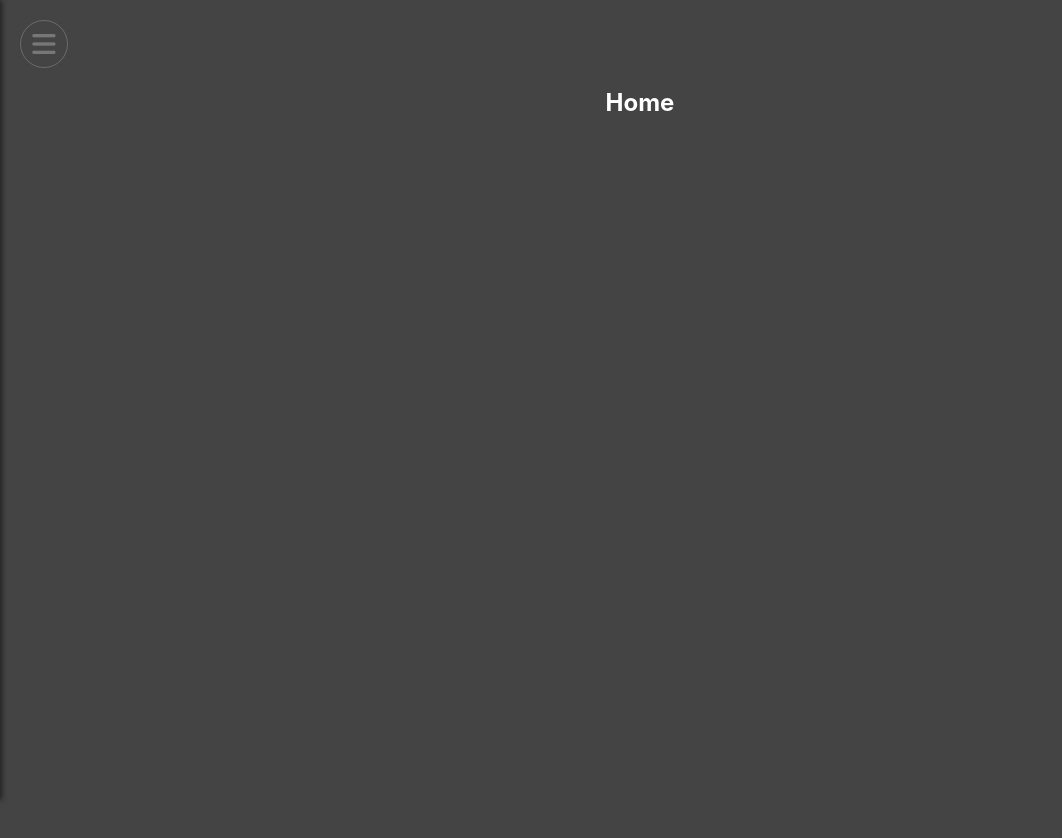
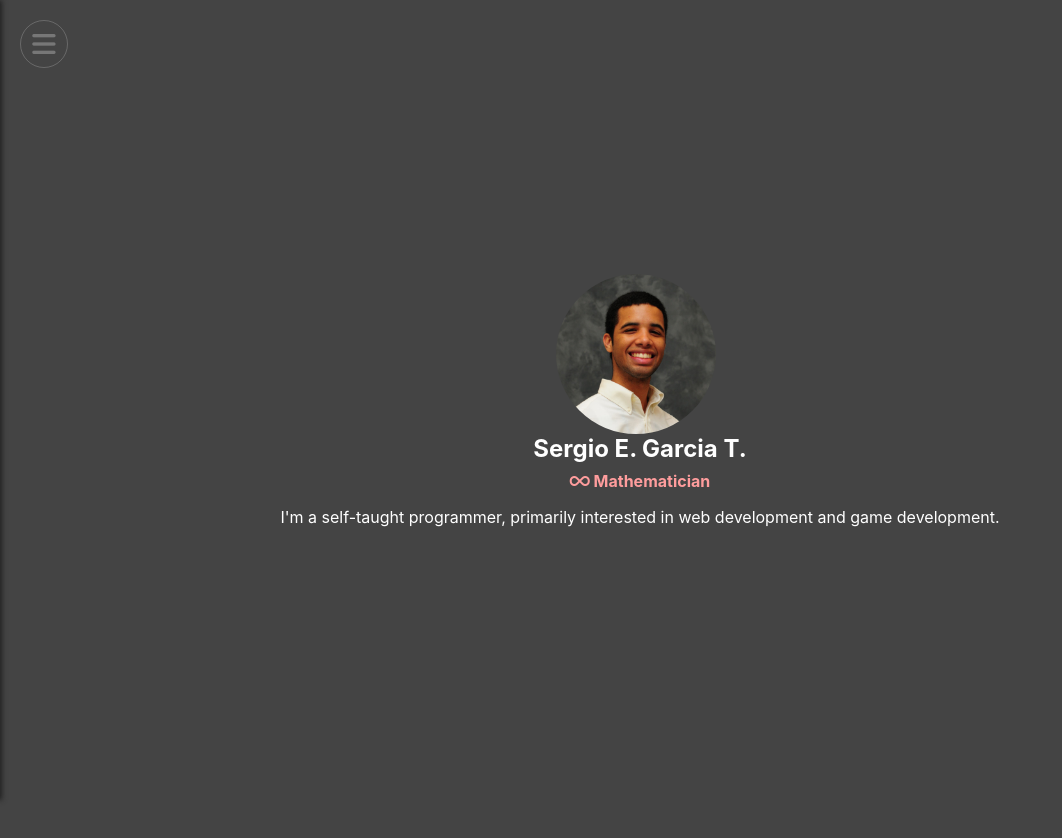
Before and after one commit to segarciat/personal-website, a React (Create React App) app in the folder frontend/: page / in a window 1280 px wide. Shown: the top 838 px of the page, without its empty margins (0-1062 px from the left). After the commit the page ends 800 px from the top, so only its background shows below. Built offline with nearby package versions, Linux system fonts and the light colour scheme.

Commit message:
Reorganized nav css, pushed up Navbar state

```diff
--- a/frontend/src/App.js
+++ b/frontend/src/App.js
@@ -1,12 +1,20 @@
-import React from 'react';
+import React, { useState } from 'react';
 import { Outlet } from 'react-router-dom';
 import Navbar from './components/Navbar';
 
 function App() {
+  const [isNavMenuShown, setIsMenuShown] = useState(false);
+
+  const handleNavTogglerClick = () => {
+    setIsMenuShown((menuWasShown) => !menuWasShown);
+  };
   return (
     <React.Fragment>
-      <Navbar />
-      <main id="content">
+      <Navbar
+        onTogglerClick={handleNavTogglerClick}
+        isNavMenuShown={isNavMenuShown}
+      />
+      <main id="content" className={isNavMenuShown ? 'hide' : undefined}>
         <div className="container">
           <Outlet />
         </div>
--- a/frontend/src/components/Home.js
+++ b/frontend/src/components/Home.js
@@ -1,10 +1,41 @@
-import React from 'react';
+import React, { useEffect, useState } from 'react';
+import brandPhoto from '../images/brand-photo.jfif';
 
 const Home = () => {
+  const brandPhotoStyle = {
+    height: '10rem',
+    width: '10rem',
+    border: 'none',
+    borderRadius: '50%',
+    marginRight: '0.5rem',
+  };
+  const [role, setRole] = useState({});
+
+  useEffect(() => {
+    const roles = [
+      { title: 'Programmer', icon: 'fas fa-terminal' },
+      { title: 'Mathematician', icon: 'fas fa-infinity' },
+      { title: 'Teacher', icon: 'fas fa-graduation-cap' },
+    ];
+    let index = 0;
+    setRole(roles[0]);
+    setInterval(() => {
+      index = (index + 1) % roles.length;
+      setRole(roles[index]);
+    }, 4000);
+  }, []);
   return (
     <React.Fragment>
       <section id="hero">
-        <h1 className="text-center">Home</h1>
+        <img style={brandPhotoStyle} src={brandPhoto} alt="Sergio" />
+        <h1>Sergio E. Garcia T.</h1>
+        <strong className="role">
+          <i className={role.icon}></i> {role.title}
+        </strong>
+        <p>
+          I'm a self-taught programmer, primarily interested in web development
+          and game development.
+        </p>
       </section>
     </React.Fragment>
   );
--- a/frontend/src/components/NavHeader.js
+++ b/frontend/src/components/NavHeader.js
@@ -1,12 +1,14 @@
 import React from 'react';
 
-const NavHeader = ({ isMenuShown, onTogglerClick }) => {
+const NavHeader = ({ isNavMenuShown, onTogglerClick }) => {
   return (
-    <header>
+    <header className={isNavMenuShown ? 'hide' : undefined}>
       <button className="btn nav-toggler" onClick={onTogglerClick}>
         <span>
           <i
-            className={isMenuShown ? 'fas fa-times fa-2x' : 'fas fa-bars fa-2x'}
+            className={
+              isNavMenuShown ? 'fas fa-times fa-2x' : 'fas fa-bars fa-2x'
+            }
           ></i>
         </span>
       </button>
--- a/frontend/src/components/Navbar.js
+++ b/frontend/src/components/Navbar.js
@@ -1,55 +1,36 @@
-import React, { useState } from 'react';
+import React from 'react';
 import { NavLink, Link } from 'react-router-dom';
 import NavHeader from './NavHeader';
 import brandPhoto from '../images/brand-photo.jfif';
 
-const Navbar = () => {
-  const [isMenuShown, setIsMenuShown] = useState(false);
+const Navbar = ({ isNavMenuShown, onTogglerClick }) => {
   const navItems = [
-    { to: '/about', linkText: 'About', iconClassList: 'fas fa-info-circle' },
-    { to: '/blog', linkText: 'Blog', iconClassList: 'fas fa-comment' },
-    { to: '/projects', linkText: 'Projects', iconClassList: 'fas fa-code' },
-    {
-      to: '/contact',
-      linkText: 'Contact',
-      iconClassList: 'fas fa-paper-plane',
-    },
+    { to: '/about', text: 'About', icon: 'fas fa-info-circle' },
+    { to: '/blog', text: 'Blog', icon: 'fas fa-comment' },
+    { to: '/projects', text: 'Projects', icon: 'fas fa-code' },
+    { to: '/contact', text: 'Contact', icon: 'fas fa-paper-plane' },
   ];
-
-  const brandPhotoStyle = {
-    height: '3rem',
-    width: '3rem',
-    border: 'none',
-    borderRadius: '50%',
-    marginRight: '0.5rem',
-  };
-
-  const handleTogglerClick = () => {
-    console.log('toggle menu');
-    setIsMenuShown((menuWasShown) => !menuWasShown);
-    document.querySelector('main#content').classList.toggle('hide');
-    document.querySelector('.navbar header').classList.toggle('hide');
-    document.querySelector('.nav-menu').classList.toggle('show');
-  };
 
   return (
     <nav className="navbar">
       <div className="container">
         <NavHeader
-          onTogglerClick={handleTogglerClick}
-          isMenuShown={isMenuShown}
+          onTogglerClick={onTogglerClick}
+          isNavMenuShown={isNavMenuShown}
         />
-        <div className="nav-menu">
-          <Link to="/" reloadDocument={true}>
-            <img src={brandPhoto} alt="Sergio" style={brandPhotoStyle} />
-            Sergio E. Garcia T.
-          </Link>
+        <div className={`nav-menu ${isNavMenuShown ? 'show' : ''}`}>
+          <div className="nav-brand">
+            <Link to="/" reloadDocument={true}>
+              <img src={brandPhoto} alt="Sergio" />
+              Sergio E. Garcia T.
+            </Link>
+          </div>
           <ul className="nav-links">
             {navItems.map((item, index) => (
-              <li key={`${item.linkText}#${index}`}>
+              <li key={`${item.text}#${index}`}>
                 <NavLink to={item.to} reloadDocument={true}>
-                  <i className={item.iconClassList}></i>
-                  {item.linkText}
+                  <i className={item.icon}></i>
+                  {item.text}
                 </NavLink>
               </li>
             ))}
--- a/frontend/src/scss/_Home.scss
+++ b/frontend/src/scss/_Home.scss
@@ -1,8 +1,45 @@
-@import '../scss/vars';
-@import '../scss/utils';
+@import './vars';
+@import './utils';
 
 #hero {
   height: 100vh;
   display: flex;
+  flex-direction: column;
+  align-items: center;
   justify-content: center;
+  text-align: center;
+  padding: 1rem;
+
+  h1 {
+    margin-bottom: 0.5rem;
+  }
+
+  .role {
+    color: $secondary;
+    animation: slideInStopOut 4s ease-in-out infinite;
+    margin-bottom: 1rem;
+  }
+
+  @keyframes slideInStopOut {
+    0% {
+      transform: translateX(-100%);
+      opacity: 0;
+    }
+    25% {
+      transform: translateX(0);
+      opacity: 1;
+    }
+    50% {
+      transform: translateX(0);
+      opacity: 1;
+    }
+    75% {
+      transform: translateX(0);
+      opacity: 1;
+    }
+    100% {
+      transform: translateX(100%);
+      opacity: 0;
+    }
+  }
 }
--- a/frontend/src/scss/_vars.scss
+++ b/frontend/src/scss/_vars.scss
@@ -1,3 +1,4 @@
 $primary: #444;
+$secondary: #ff9d9d;
 $dark: #333;
 $light: #fff;
--- a/frontend/src/scss/index.scss
+++ b/frontend/src/scss/index.scss
@@ -36,7 +36,21 @@ li {
 
 /* Navigation bar */
 .navbar {
+  position: fixed;
+  width: 100%;
+  top: 0;
+  left: 0;
+  z-index: 99;
   .container {
+    // Vertically center all content inside links
+    a {
+      display: flex;
+      align-items: center;
+
+      i {
+        font-size: 1.5rem;
+      }
+    }
     header {
       display: flex;
       flex-direction: row;
@@ -44,22 +58,6 @@ li {
       padding: 1.25rem;
       transform: translateX(0);
       transition: transform ease-in-out 0.2s;
-
-      .nav-brand {
-        flex: 1;
-        display: flex;
-        justify-content: center;
-        align-items: center;
-        font-size: 1rem;
-        line-height: 1rem;
-
-        a {
-          display: flex;
-          flex-direction: column;
-          justify-content: center;
-          align-items: center;
-        }
-      }
 
       &.hide {
         transform: translateX(70%);
@@ -84,43 +82,53 @@ li {
       display: flex;
       flex-direction: column;
       background-color: $dark;
+      box-shadow: 2px 0px 5px #222;
       transform: translateX(-100%);
       transition: transform ease-in-out 0.2s;
-      box-shadow: 2px 0px 5px #222;
+
+      .nav-brand a img {
+        height: 3rem;
+        width: 3rem;
+        border: none;
+        border-radius: 50%;
+        margin-right: 0.5rem;
+      }
+
+      .nav-links a,
+      .nav-brand a {
+        transform: translateX(-100%);
+        transition: transform ease-in-out 0.2s 0.2s;
+        padding: 1rem 0 1rem 1.5rem;
+
+        i {
+          margin-right: 0.5rem;
+        }
+
+        &.active {
+          background-color: darken($dark, 3%);
+        }
+      }
+
+      .social {
+        display: flex;
+        justify-content: space-around;
+        bottom: 0;
+        right: 0;
+        padding: 1rem 0;
+        transform: scale(0);
+        transition: transform ease-in-out 0.3s 0.5s;
+      }
+
       &.show {
         transform: translateX(0);
 
-        a {
+        .nav-links a,
+        .nav-brand a {
           transform: translateX(0);
         }
         .social {
           transform: scale(1);
         }
-      }
-
-      a {
-        display: flex;
-        align-items: center;
-        padding: 1rem 0 1rem 1.5rem;
-        transform: translateX(-100%);
-        transition: transform ease-in-out 0.2s 0.2s;
-
-        &.active {
-          background-color: darken($dark, 3%);
-        }
-        i {
-          margin-right: 0.5rem;
-          font-size: 1.5rem;
-        }
-      }
-      .social {
-        display: flex;
-        justify-content: space-around;
-        bottom: 0;
-        right: 0;
-        margin-right: 0.5rem;
-        transform: scale(0);
-        transition: transform ease-in-out 0.3s 0.5s;
       }
     }
   }
```
